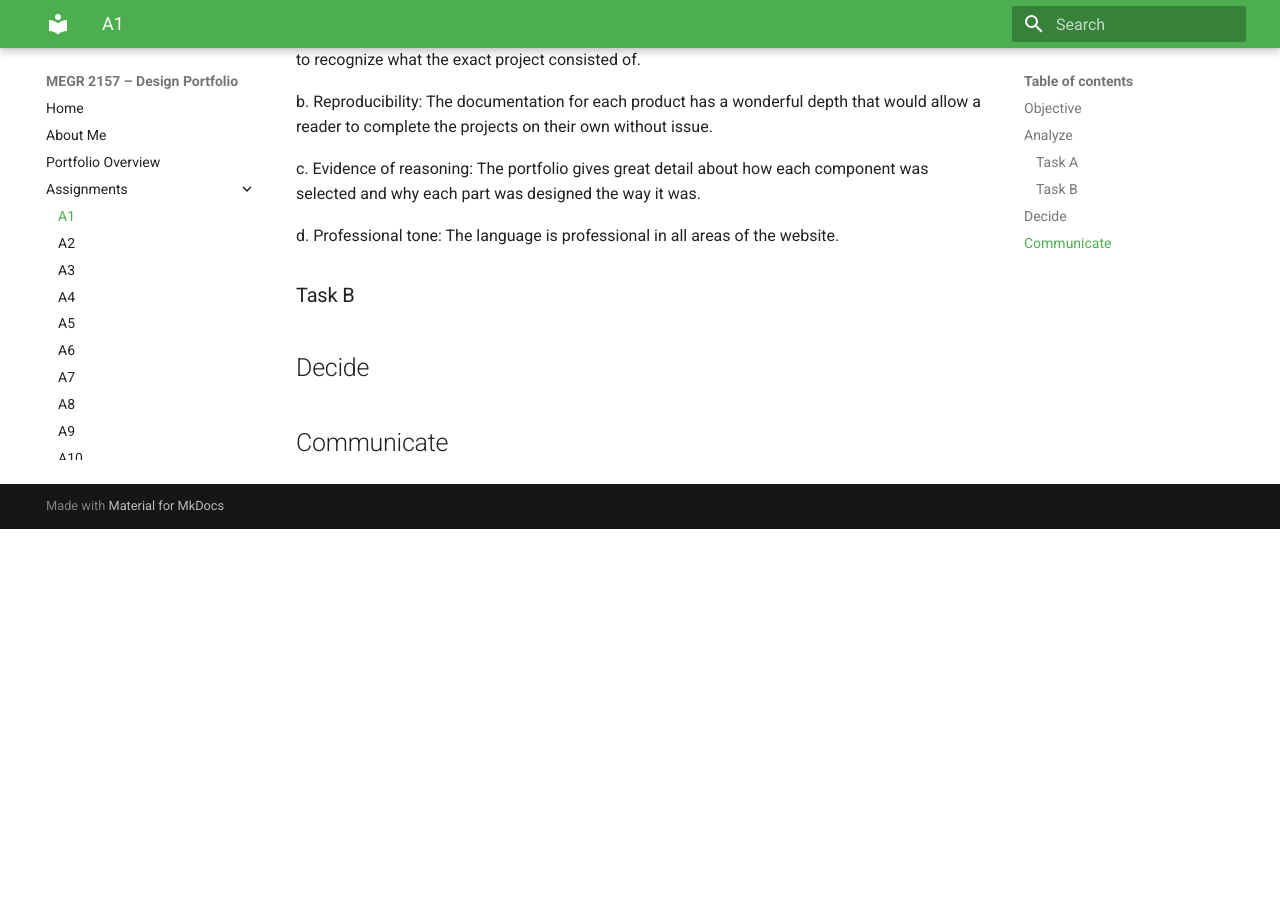
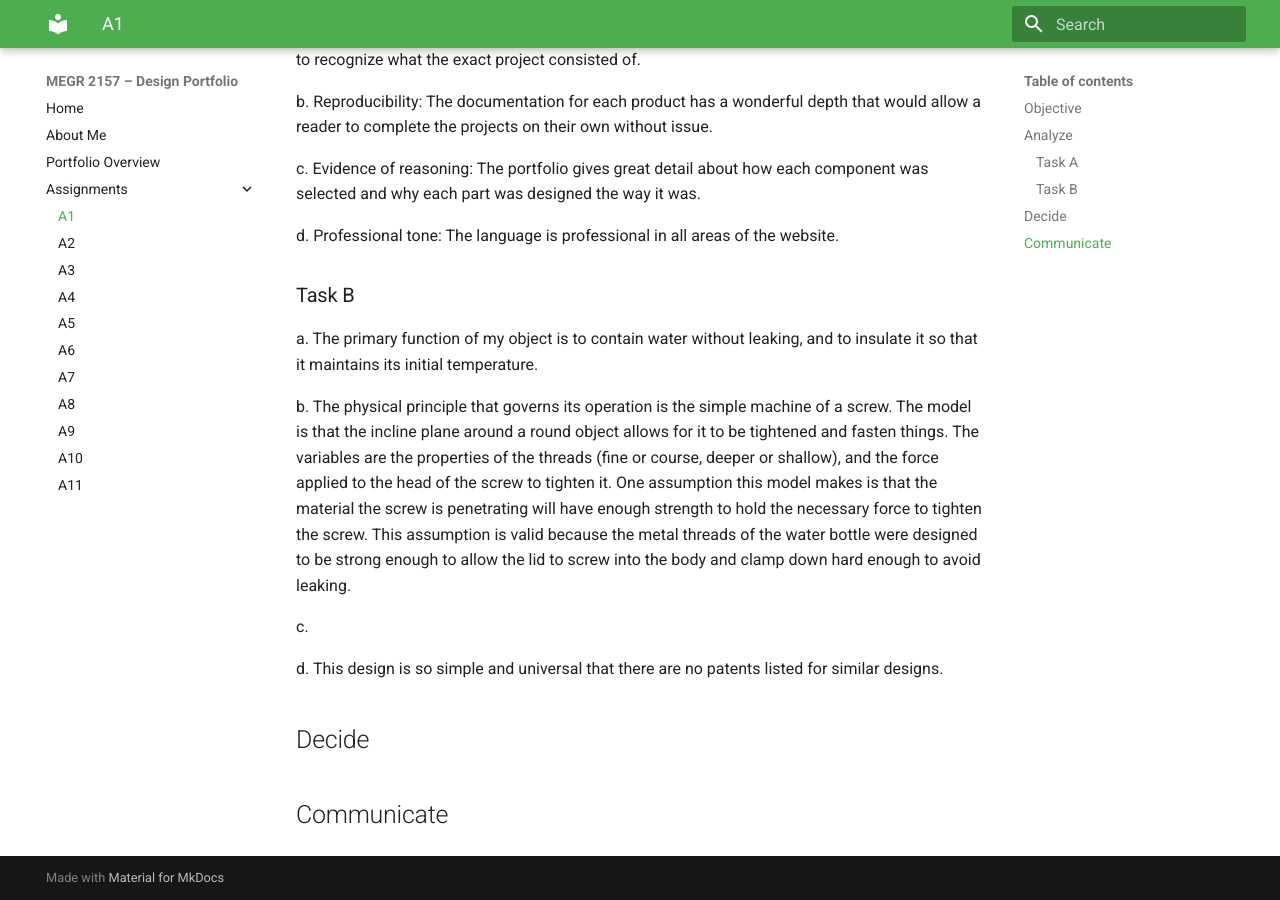
Before and after one commit to bmccanch/megr2157-portfolio, an MkDocs documentation site: the page built from docs/assignments/A01/index.md, in a window 1280 px wide and 900 px high, scrolled down 759 px. Built offline with MkDocs 1.6.1 and Material for MkDocs 9.7.7, drawn with Linux system fonts in a browser that asks for light colours; before the commit the page ends 1288 px from its top, so only the background shows below that.

Commit message:
A01 Part 1, Task B, a. b. d.

```diff
--- a/docs/assignments/A01/index.md
+++ b/docs/assignments/A01/index.md
@@ -29,6 +29,14 @@ d. Professional tone: The language is professional in all areas of the website.
 
 ### Task B
 
+a. The primary function of my object is to contain water without leaking, and to insulate it so that it maintains its initial temperature.
+
+b. The physical principle that governs its operation is the simple machine of a screw. The model is that the incline plane around a round object allows for it to be tightened and fasten things. The variables are the properties of the threads (fine or course, deeper or shallow), and the force applied to the head of the screw to tighten it. One assumption this model makes is that the material the screw is penetrating will have enough strength to hold the necessary force to tighten the screw. This assumption is valid because the metal threads of the water bottle were designed to be strong enough to allow the lid to screw into the body and clamp down hard enough to avoid leaking.
+
+c.
+
+d. This design is so simple and universal that there are no patents listed for similar designs.
+
 ## Decide
 
 
```
